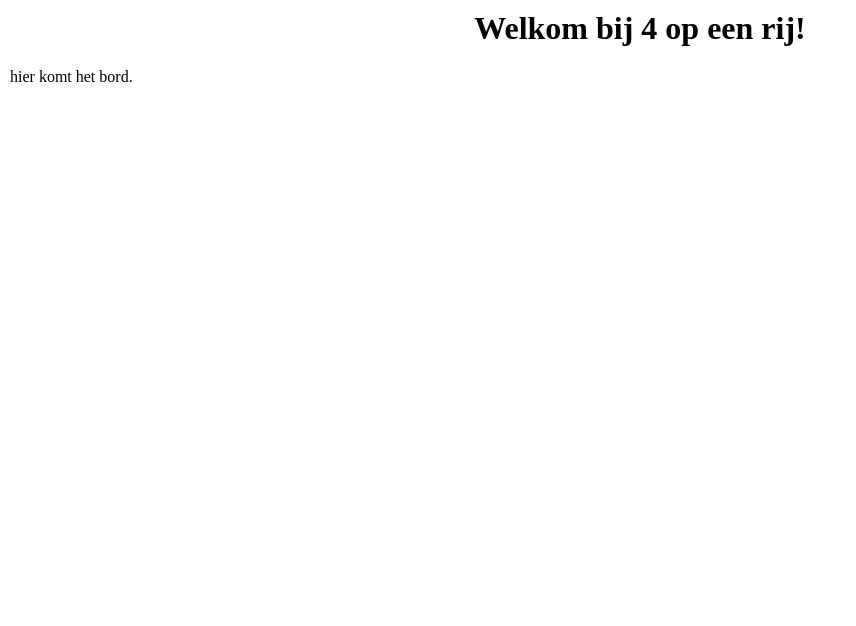
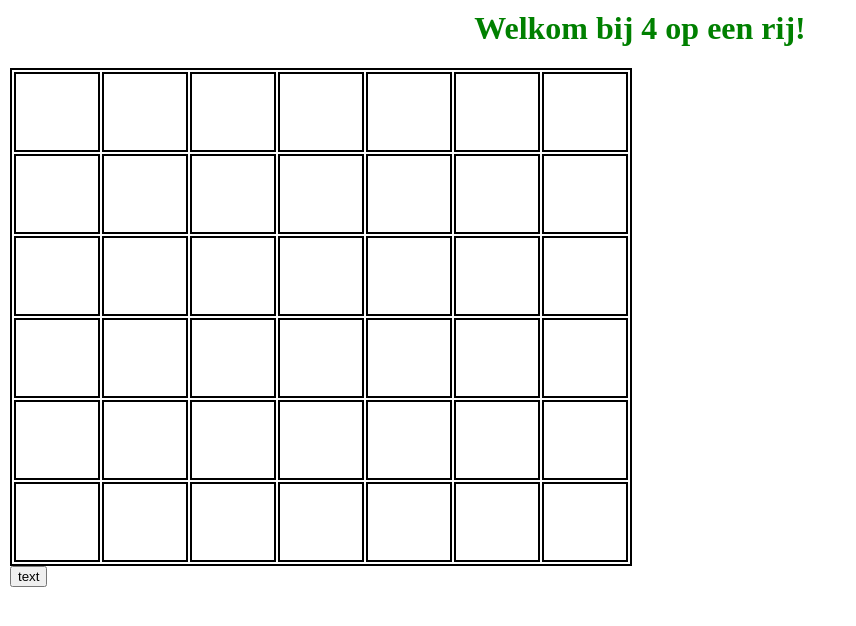
Before and after one commit to syh7/YERtraining, a plain HTML site: page 4opeenrij.html in a window 1280 px wide. Shown: the whole page, without its empty margins (0-856 px from the left). Drawn offline with Linux system fonts and the light colour scheme.

Commit message:
Added table

```diff
--- a/4opeenrij.css
+++ b/4opeenrij.css
@@ -1,8 +1,26 @@
 body {
   text-align: left;
   margin	: 10px;
+  color		: green;
 }
 
 h1 {
   text-align: center;
 }
+
+table{
+  border-color: black;
+  border-style: solid;
+  border-width: 2px;
+}
+
+td{
+  border-color: black;
+  border-style: solid;
+  border-width: 2px;
+  height: 5em;
+  width: 5em;
+}
+td:hover{
+  background-color: gray;
+}
--- a/4opeenrij.html
+++ b/4opeenrij.html
@@ -1,14 +1,21 @@
 <html>
+
 <header>
 	<title>4 op een rij!</title>
 	<link rel="stylesheet" href="4opeenrij.css">
 </header>
+
 <body>
 	<h1>Welkom bij 4 op een rij!</h1>
-	<div id="board">
-		hier komt het bord.
+
+	<div id="boarddiv">
+		<table id="boardtable">
+		</table>
 	</div>
 
-	<script src="4opeenrij.js"></script>
+	<button onclick=clickButton()>text</button>
+
 </body>
+
+<script src="4opeenrij.js"></script>
 </html>
--- a/4opeenrij.js
+++ b/4opeenrij.js
@@ -0,0 +1,33 @@
+
+const ROWS = 6;
+const COLS = 7;
+
+let boardDiv = document.getElementById("boarddiv");
+let boardTable = document.getElementById("boardtable");
+
+function makeBoard(){
+	for(let i = 0; i < ROWS; i++){
+		let tr = document.createElement("tr");
+		for(let j = 0; j < COLS; j++){
+			let td = document.createElement("td");
+			td.classList.add("empty");
+			tr.appendChild(td);
+		}
+		boardTable.appendChild(tr);
+	}
+}
+
+
+function clickColumn(col){
+	console.log("function: clickColumn");
+}
+
+function gameFinished(){
+	console.log("function: gameFinished");
+}
+
+function clickButton(){
+	alert();
+}
+
+makeBoard();
```
